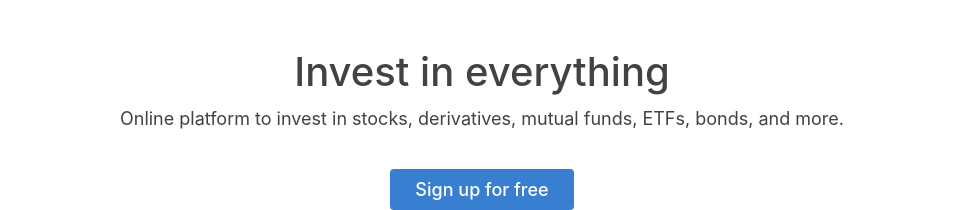
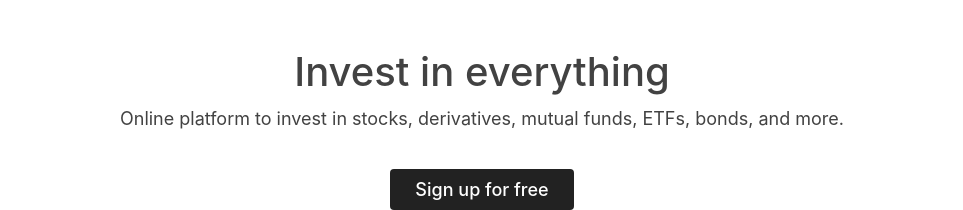
Before and after one commit to rahulkhatwani78/100xDevs, a plain HTML site: page week-1/zerodha-landing-page-clone/index.html in a window 1280 px wide. In both pictures the pointer is over the button "Sign up for free". Shown: the part 840-1050 px from the top of the page, without its empty margins (158-1121 px from the left). Drawn offline with Linux system fonts and the light colour scheme.

Commit message:
Zerodha Landing Page Clone - Button Hover Color Change

```diff
--- a/week-1/zerodha-landing-page-clone/index.css
+++ b/week-1/zerodha-landing-page-clone/index.css
@@ -62,3 +62,7 @@ button {
     border-radius: 4px;
     margin-top: 40px;
 }
+
+button:hover {
+    background-color: #222;
+}
```
